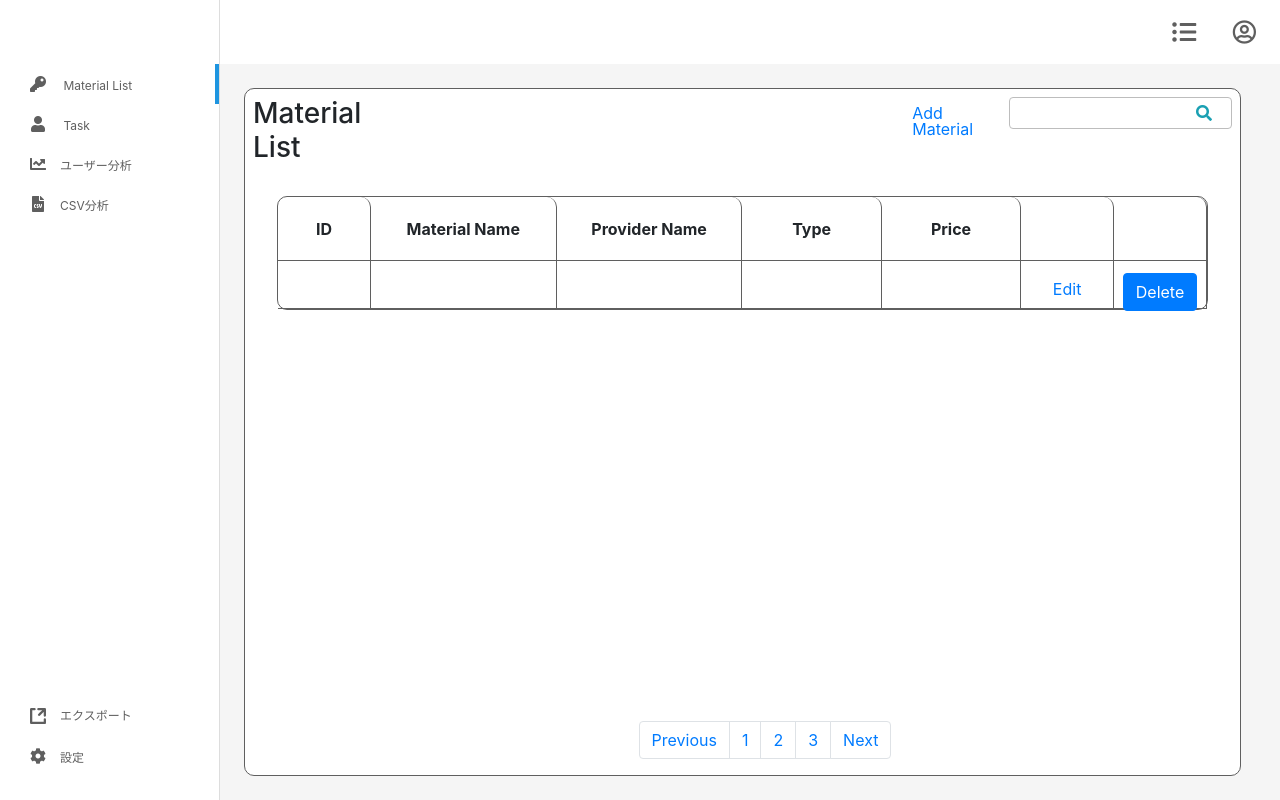
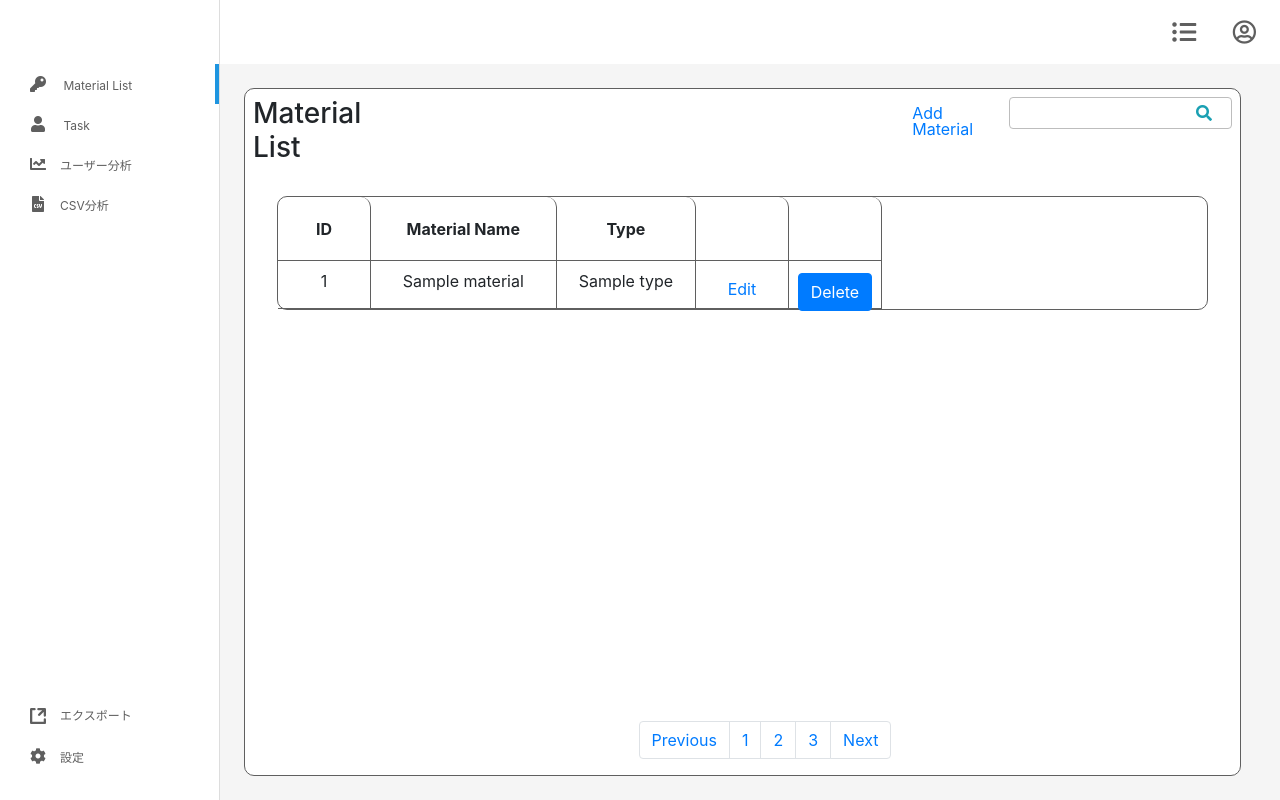
Before and after one commit to HanhNguyenDuc/wood_producing_management, a Django app: template wood_producing/templates/wood_producing/producing_manager/material_base.html in a window 1280 px wide. Run offline with Django 3.2, Linux system fonts and the light colour scheme; the template is opened without the code that fills it: most values are stand-ins (such as "Sample title", 1, 10 or a date in 2020); data that the repository does not hold is empty; some libraries are stand-ins or nearby versions.

Commit message:
search material

```diff
--- a/wood_producing/templates/wood_producing/producing_manager/material_base.html
+++ b/wood_producing/templates/wood_producing/producing_manager/material_base.html
@@ -131,7 +131,7 @@
                 </ul>
             </div>
             <div class="search-form">
-              <form action="/user_analytic_projects" accept-charset="UTF-8" data-remote="true" method="get">
+              <form action="material_base" accept-charset="UTF-8" data-remote="true" method="get">
                 <div class="form-group">
                   <input class="search-field-project" type="search" name="material_name" id="q_name_or_description_cont" />
                   <button name="button" type="submit">
@@ -149,36 +149,25 @@
               <div class="table_col material_name">
                 Material Name
               </div>
-              <div class="table_col provider_name">
-                Provider Name
-              </div>
               <div class="table_col type">
                 Type
               </div>
-              <div class="table_col price">
-                Price
-              </div>
+
               <div class="table_col edit">
               </div>
               <div class="table_col delete">
               </div>
             </div>
-
+            {%for material in materials%}
             <div class="table_row">
               <div class="table_col id">
-
+                {{material.id}}
               </div>
               <div class="table_col material_name">
-
-              </div>
-              <div class="table_col provider_name">
-
+               {{material.name}}
               </div>
               <div class="table_col type">
-
-              </div>
-              <div class="table_col price">
-
+                {{material.type}}
               </div>
               <div class="table_col edit">
                 <ul class="nav justify-content-center">
@@ -214,6 +203,7 @@
                 </div>
                </div>
             </div>
+            {%endfor%}
           </div>
           <div class = "list_footer">
             <nav aria-label="Page navigation example">
```
Also changed, not shown: wood_producing/views/storage_manager.py (+6 -2 lines).
